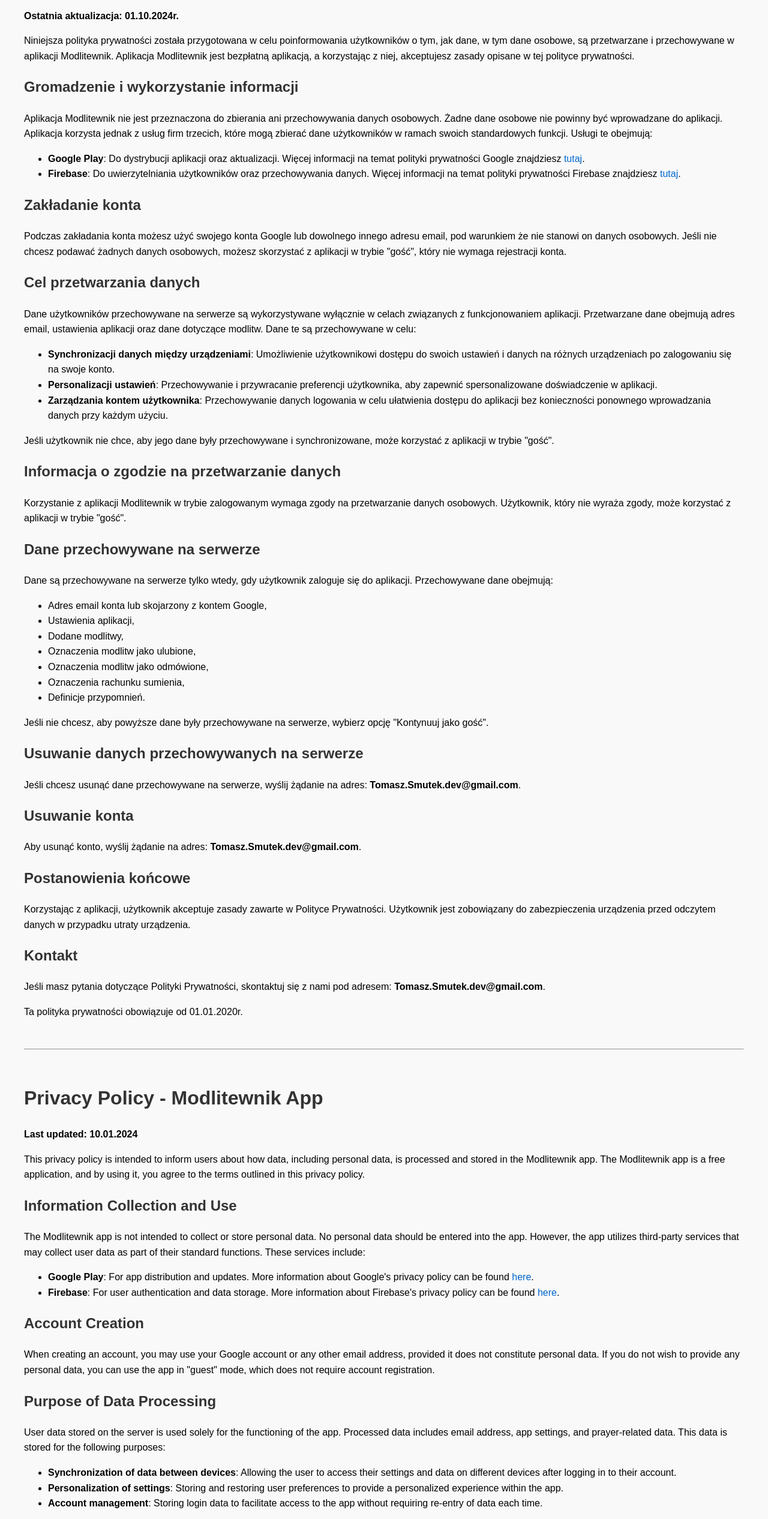
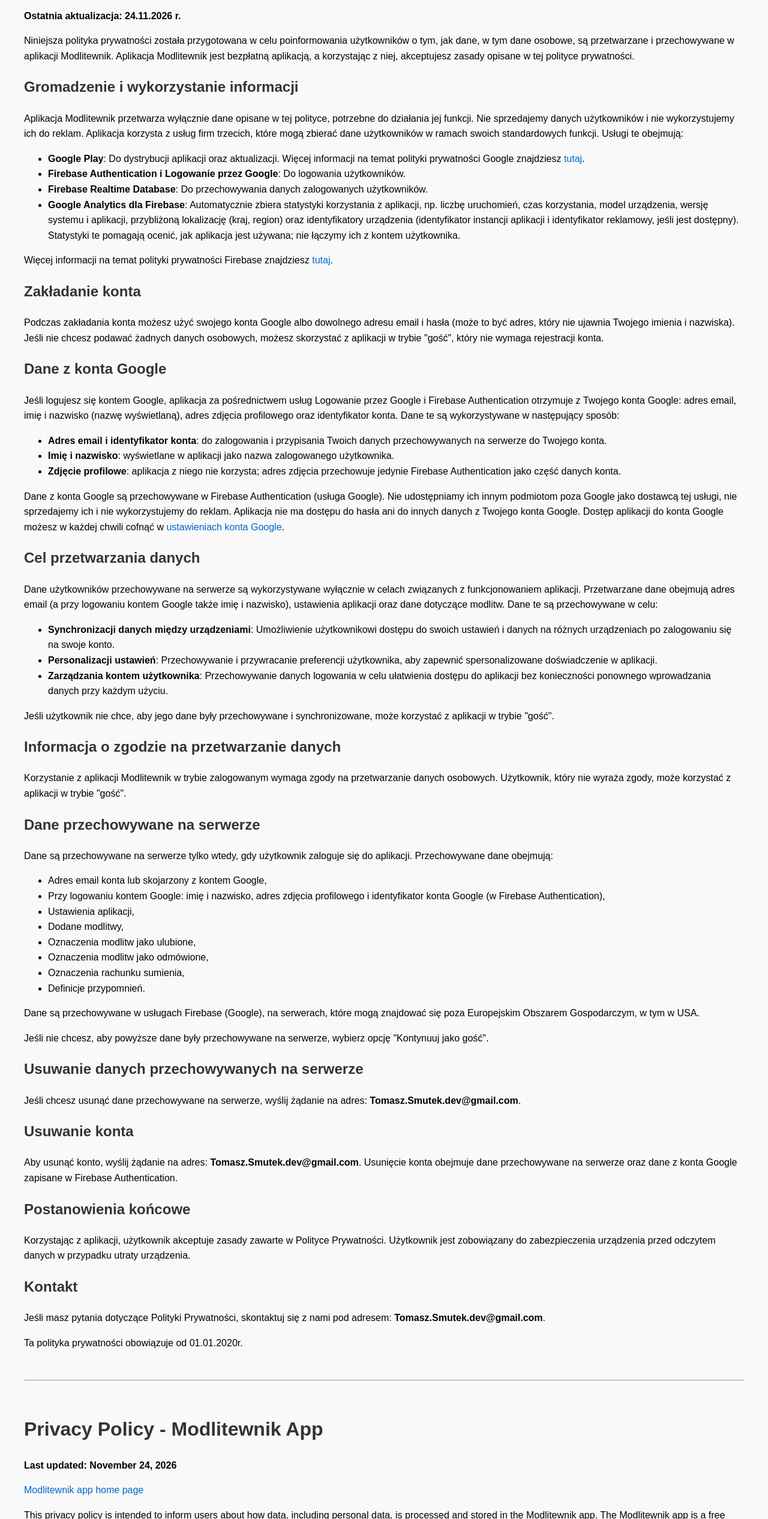
Before and after one commit to czudaj/Modlitewnik-Privacy-Policy, a plain HTML site: page index.html in a window 1280 px wide. Shown: the part 162-2694 px from the top of the page at 60% size. Drawn offline with Linux system fonts and the light colour scheme.

Commit message:
Uzupełnienie polityki prywatności o dane z konta Google
- Opis danych otrzymywanych przy logowaniu kontem Google i sposobu
  ich wykorzystania (wymóg weryfikacji ekranu zgody OAuth).
- Informacja o Google Analytics dla Firebase i identyfikatorze reklamowym.
- Informacja o przechowywaniu danych poza EOG.
- Link do strony głównej aplikacji i nowa data aktualizacji.

Co-Authored-By: Claude Opus 5.5 <noreply@anthropic.com>

```diff
--- a/index.html
+++ b/index.html
@@ -29,25 +29,37 @@
 </head>
 <body>
 
-	<p><a href="#english">English Version</a></p>
+	<p><a href="https://czudaj.github.io/modlitewnik/">Strona aplikacji Modlitewnik</a> · <a href="#english">English Version</a></p>
 
     <h1>Polityka Prywatności Aplikacji Modlitewnik</h1>
-    <p><strong>Ostatnia aktualizacja: 01.10.2024r.</strong></p>
+    <p><strong>Ostatnia aktualizacja: 24.11.2026 r.</strong></p>
 
 	<p>Niniejsza polityka prywatności została przygotowana w celu poinformowania użytkowników o tym, jak dane, w tym dane osobowe, są przetwarzane i przechowywane w aplikacji Modlitewnik. Aplikacja Modlitewnik jest bezpłatną aplikacją, a korzystając z niej, akceptujesz zasady opisane w tej polityce prywatności.</p>
 
     <h2>Gromadzenie i wykorzystanie informacji</h2>
-    <p>Aplikacja Modlitewnik nie jest przeznaczona do zbierania ani przechowywania danych osobowych. Żadne dane osobowe nie powinny być wprowadzane do aplikacji. Aplikacja korzysta jednak z usług firm trzecich, które mogą zbierać dane użytkowników w ramach swoich standardowych funkcji. Usługi te obejmują:</p>
+    <p>Aplikacja Modlitewnik przetwarza wyłącznie dane opisane w tej polityce, potrzebne do działania jej funkcji. Nie sprzedajemy danych użytkowników i nie wykorzystujemy ich do reklam. Aplikacja korzysta z usług firm trzecich, które mogą zbierać dane użytkowników w ramach swoich standardowych funkcji. Usługi te obejmują:</p>
     <ul>
         <li><strong>Google Play</strong>: Do dystrybucji aplikacji oraz aktualizacji. Więcej informacji na temat polityki prywatności Google znajdziesz <a href="https://policies.google.com/privacy">tutaj</a>.</li>
-        <li><strong>Firebase</strong>: Do uwierzytelniania użytkowników oraz przechowywania danych. Więcej informacji na temat polityki prywatności Firebase znajdziesz <a href="https://firebase.google.com/support/privacy">tutaj</a>.</li>
+        <li><strong>Firebase Authentication i Logowanie przez Google</strong>: Do logowania użytkowników.</li>
+        <li><strong>Firebase Realtime Database</strong>: Do przechowywania danych zalogowanych użytkowników.</li>
+        <li><strong>Google Analytics dla Firebase</strong>: Automatycznie zbiera statystyki korzystania z aplikacji, np. liczbę uruchomień, czas korzystania, model urządzenia, wersję systemu i aplikacji, przybliżoną lokalizację (kraj, region) oraz identyfikatory urządzenia (identyfikator instancji aplikacji i identyfikator reklamowy, jeśli jest dostępny). Statystyki te pomagają ocenić, jak aplikacja jest używana; nie łączymy ich z kontem użytkownika.</li>
     </ul>
+    <p>Więcej informacji na temat polityki prywatności Firebase znajdziesz <a href="https://firebase.google.com/support/privacy">tutaj</a>.</p>
 
     <h2>Zakładanie konta</h2>
-    <p>Podczas zakładania konta możesz użyć swojego konta Google lub dowolnego innego adresu email, pod warunkiem że nie stanowi on danych osobowych. Jeśli nie chcesz podawać żadnych danych osobowych, możesz skorzystać z aplikacji w trybie "gość", który nie wymaga rejestracji konta.</p>
+    <p>Podczas zakładania konta możesz użyć swojego konta Google albo dowolnego adresu email i hasła (może to być adres, który nie ujawnia Twojego imienia i nazwiska). Jeśli nie chcesz podawać żadnych danych osobowych, możesz skorzystać z aplikacji w trybie "gość", który nie wymaga rejestracji konta.</p>
+
+    <h2>Dane z konta Google</h2>
+    <p>Jeśli logujesz się kontem Google, aplikacja za pośrednictwem usług Logowanie przez Google i Firebase Authentication otrzymuje z Twojego konta Google: adres email, imię i nazwisko (nazwę wyświetlaną), adres zdjęcia profilowego oraz identyfikator konta. Dane te są wykorzystywane w następujący sposób:</p>
+    <ul>
+        <li><strong>Adres email i identyfikator konta</strong>: do zalogowania i przypisania Twoich danych przechowywanych na serwerze do Twojego konta.</li>
+        <li><strong>Imię i nazwisko</strong>: wyświetlane w aplikacji jako nazwa zalogowanego użytkownika.</li>
+        <li><strong>Zdjęcie profilowe</strong>: aplikacja z niego nie korzysta; adres zdjęcia przechowuje jedynie Firebase Authentication jako część danych konta.</li>
+    </ul>
+    <p>Dane z konta Google są przechowywane w Firebase Authentication (usługa Google). Nie udostępniamy ich innym podmiotom poza Google jako dostawcą tej usługi, nie sprzedajemy ich i nie wykorzystujemy do reklam. Aplikacja nie ma dostępu do hasła ani do innych danych z Twojego konta Google. Dostęp aplikacji do konta Google możesz w każdej chwili cofnąć w <a href="https://myaccount.google.com/connections">ustawieniach konta Google</a>.</p>
 
     <h2>Cel przetwarzania danych</h2>
-    <p>Dane użytkowników przechowywane na serwerze są wykorzystywane wyłącznie w celach związanych z funkcjonowaniem aplikacji. Przetwarzane dane obejmują adres email, ustawienia aplikacji oraz dane dotyczące modlitw. Dane te są przechowywane w celu:</p>
+    <p>Dane użytkowników przechowywane na serwerze są wykorzystywane wyłącznie w celach związanych z funkcjonowaniem aplikacji. Przetwarzane dane obejmują adres email (a przy logowaniu kontem Google także imię i nazwisko), ustawienia aplikacji oraz dane dotyczące modlitw. Dane te są przechowywane w celu:</p>
     <ul>
         <li><strong>Synchronizacji danych między urządzeniami</strong>: Umożliwienie użytkownikowi dostępu do swoich ustawień i danych na różnych urządzeniach po zalogowaniu się na swoje konto.</li>
         <li><strong>Personalizacji ustawień</strong>: Przechowywanie i przywracanie preferencji użytkownika, aby zapewnić spersonalizowane doświadczenie w aplikacji.</li>
@@ -62,6 +74,7 @@
     <p>Dane są przechowywane na serwerze tylko wtedy, gdy użytkownik zaloguje się do aplikacji. Przechowywane dane obejmują:</p>
     <ul>
         <li>Adres email konta lub skojarzony z kontem Google,</li>
+        <li>Przy logowaniu kontem Google: imię i nazwisko, adres zdjęcia profilowego i identyfikator konta Google (w Firebase Authentication),</li>
         <li>Ustawienia aplikacji,</li>
         <li>Dodane modlitwy,</li>
         <li>Oznaczenia modlitw jako ulubione,</li>
@@ -69,13 +82,14 @@
         <li>Oznaczenia rachunku sumienia,</li>
         <li>Definicje przypomnień.</li>
     </ul>
+    <p>Dane są przechowywane w usługach Firebase (Google), na serwerach, które mogą znajdować się poza Europejskim Obszarem Gospodarczym, w tym w USA.</p>
     <p>Jeśli nie chcesz, aby powyższe dane były przechowywane na serwerze, wybierz opcję "Kontynuuj jako gość".</p>
 
     <h2>Usuwanie danych przechowywanych na serwerze</h2>
     <p>Jeśli chcesz usunąć dane przechowywane na serwerze, wyślij żądanie na adres: <strong>Tomasz.Smutek.dev@gmail.com</strong>.</p>
 
     <h2>Usuwanie konta</h2>
-    <p>Aby usunąć konto, wyślij żądanie na adres: <strong>Tomasz.Smutek.dev@gmail.com</strong>.</p>
+    <p>Aby usunąć konto, wyślij żądanie na adres: <strong>Tomasz.Smutek.dev@gmail.com</strong>. Usunięcie konta obejmuje dane przechowywane na serwerze oraz dane z konta Google zapisane w Firebase Authentication.</p>
 
     <h2>Postanowienia końcowe</h2>
     <p>Korzystając z aplikacji, użytkownik akceptuje zasady zawarte w Polityce Prywatności. Użytkownik jest zobowiązany do zabezpieczenia urządzenia przed odczytem danych w przypadku utraty urządzenia.</p>
@@ -93,22 +107,35 @@
 </br>
 
     <h1 id="english">Privacy Policy - Modlitewnik App</h1>
-    <p><strong>Last updated: 10.01.2024</strong></p>
+    <p><strong>Last updated: November 24, 2026</strong></p>
+    <p><a href="https://czudaj.github.io/modlitewnik/#english">Modlitewnik app home page</a></p>
 
     <p>This privacy policy is intended to inform users about how data, including personal data, is processed and stored in the Modlitewnik app. The Modlitewnik app is a free application, and by using it, you agree to the terms outlined in this privacy policy.</p>
 
     <h2>Information Collection and Use</h2>
-    <p>The Modlitewnik app is not intended to collect or store personal data. No personal data should be entered into the app. However, the app utilizes third-party services that may collect user data as part of their standard functions. These services include:</p>
+    <p>The Modlitewnik app processes only the data described in this policy, which is needed for its features to work. We do not sell user data and do not use it for advertising. The app uses third-party services that may collect user data as part of their standard functions. These services include:</p>
     <ul>
         <li><strong>Google Play</strong>: For app distribution and updates. More information about Google's privacy policy can be found <a href="https://policies.google.com/privacy">here</a>.</li>
-        <li><strong>Firebase</strong>: For user authentication and data storage. More information about Firebase's privacy policy can be found <a href="https://firebase.google.com/support/privacy">here</a>.</li>
+        <li><strong>Firebase Authentication and Sign in with Google</strong>: For user sign-in.</li>
+        <li><strong>Firebase Realtime Database</strong>: For storing the data of signed-in users.</li>
+        <li><strong>Google Analytics for Firebase</strong>: Automatically collects app usage statistics, such as the number of app launches, usage time, device model, operating system and app version, approximate location (country, region) and device identifiers (app instance ID and advertising ID, if available). These statistics help us understand how the app is used; we do not link them to user accounts.</li>
     </ul>
+    <p>More information about Firebase's privacy policy can be found <a href="https://firebase.google.com/support/privacy">here</a>.</p>
 
     <h2>Account Creation</h2>
-    <p>When creating an account, you may use your Google account or any other email address, provided it does not constitute personal data. If you do not wish to provide any personal data, you can use the app in "guest" mode, which does not require account registration.</p>
+    <p>When creating an account, you may use your Google account or any email address with a password (it can be an address that does not reveal your name). If you do not wish to provide any personal data, you can use the app in "guest" mode, which does not require account registration.</p>
+
+    <h2>Google Account Data</h2>
+    <p>If you sign in with a Google account, the app receives the following data from your Google account through Sign in with Google and Firebase Authentication: email address, name (display name), profile picture URL and account ID. This data is used as follows:</p>
+    <ul>
+        <li><strong>Email address and account ID</strong>: to sign you in and link your data stored on the server to your account.</li>
+        <li><strong>Name</strong>: shown in the app as the name of the signed-in user.</li>
+        <li><strong>Profile picture</strong>: not used by the app; the picture URL is only stored by Firebase Authentication as part of the account data.</li>
+    </ul>
+    <p>Google account data is stored in Firebase Authentication (a Google service). We do not share it with anyone other than Google as the provider of this service, we do not sell it and we do not use it for advertising. The app has no access to your password or to any other data in your Google account. You can revoke the app's access to your Google account at any time in your <a href="https://myaccount.google.com/connections">Google Account settings</a>.</p>
 
     <h2>Purpose of Data Processing</h2>
-    <p>User data stored on the server is used solely for the functioning of the app. Processed data includes email address, app settings, and prayer-related data. This data is stored for the following purposes:</p>
+    <p>User data stored on the server is used solely for the functioning of the app. Processed data includes email address (and, when signing in with a Google account, also your name), app settings, and prayer-related data. This data is stored for the following purposes:</p>
     <ul>
         <li><strong>Synchronization of data between devices</strong>: Allowing the user to access their settings and data on different devices after logging in to their account.</li>
         <li><strong>Personalization of settings</strong>: Storing and restoring user preferences to provide a personalized experience within the app.</li>
@@ -123,6 +150,7 @@
     <p>Data is stored on the server only when the user logs into the app using a Google account or email. Stored data includes:</p>
     <ul>
         <li>Email address or associated Google account,</li>
+        <li>When signing in with a Google account: name, profile picture URL and Google account ID (in Firebase Authentication),</li>
         <li>App settings,</li>
         <li>Added prayers,</li>
         <li>Favorites marked as favorites,</li>
@@ -130,13 +158,14 @@
         <li>Examination of conscience markings,</li>
         <li>Reminder definitions.</li>
     </ul>
+    <p>The data is stored in Firebase (Google) services, on servers that may be located outside the European Economic Area, including in the USA.</p>
     <p>If you do not want the above data to be stored on the server, choose the "Continue as Guest" option.</p>
 
     <h2>Removing Data Stored on the Server</h2>
     <p>If you wish to remove data stored on the server, please send a request to: <strong>Tomasz.Smutek.dev@gmail.com</strong>.</p>
 
     <h2>Account Deletion</h2>
-    <p>To delete your account, send a request to: <strong>Tomasz.Smutek.dev@gmail.com</strong>.</p>
+    <p>To delete your account, send a request to: <strong>Tomasz.Smutek.dev@gmail.com</strong>. Account deletion covers the data stored on the server and the Google account data saved in Firebase Authentication.</p>
 
     <h2>Final Provisions</h2>
     <p>By using the app, the user agrees to the terms outlined in the Privacy Policy. The user is responsible for securing the device to prevent data readout in the event of device loss.</p>
```
